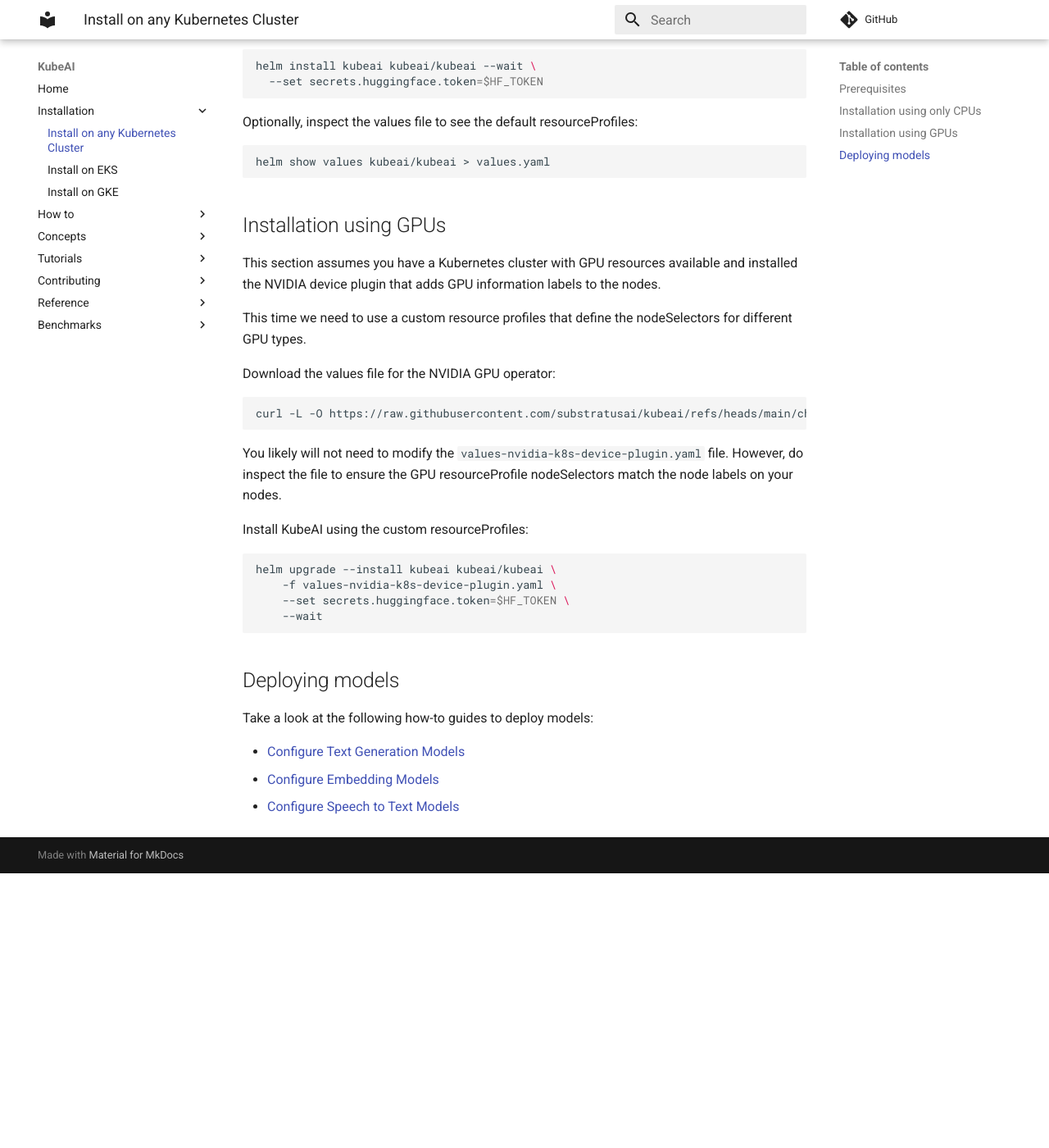
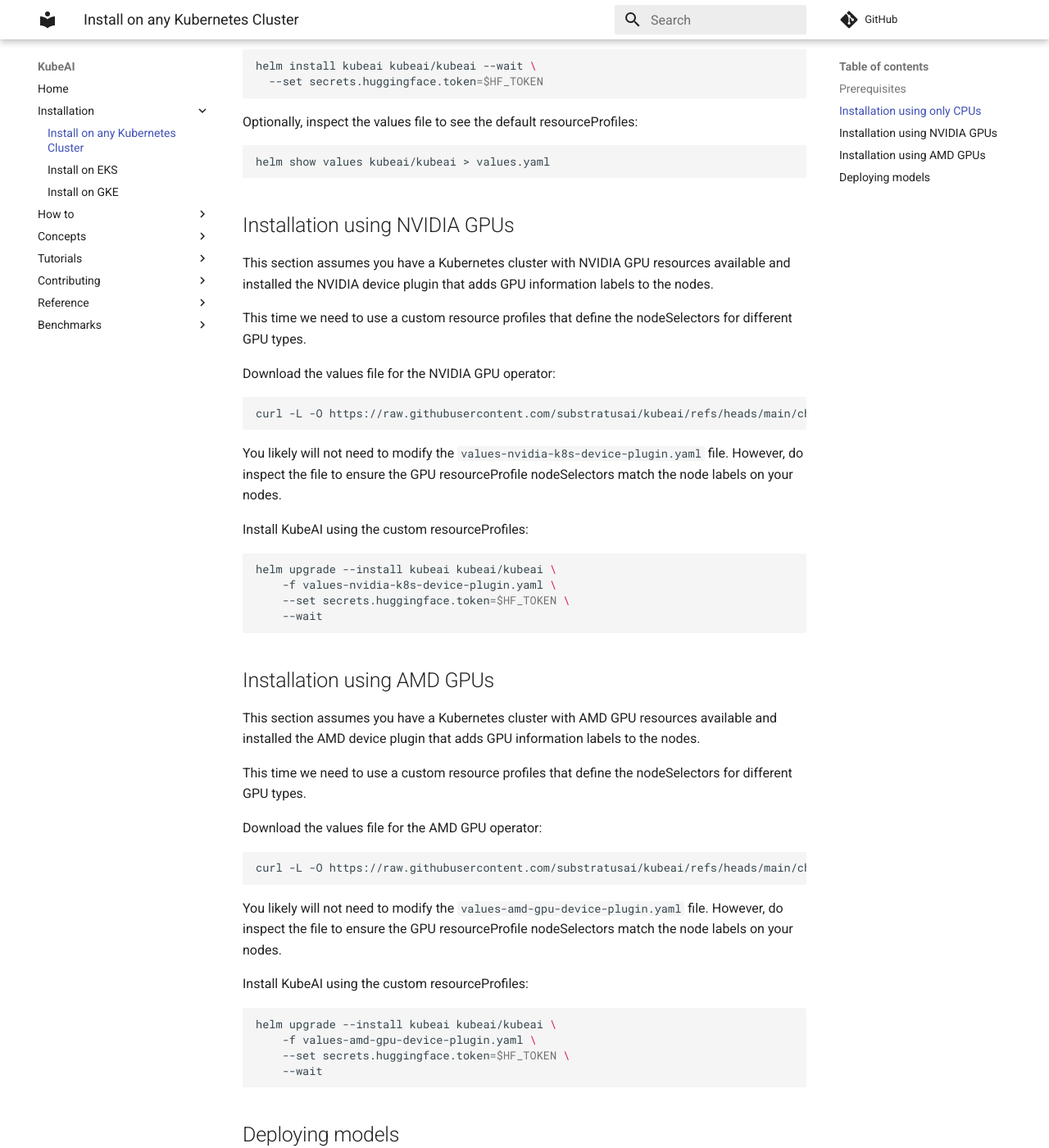
Before and after one commit to substratusai/kubeai, an MkDocs documentation site: the page built from docs/installation/any.md, in a window 1280 px wide and 1400 px high, scrolled down 701 px. Shown: the whole window at 82% size. Built offline with MkDocs 1.6.1 and Material for MkDocs 9.7.7, drawn with Linux system fonts in a browser that asks for light colours; comment, search, counter and statistics services are not loaded; before the commit the page ends 1766 px from its top, so only the background shows below that.

Commit message:
Add support for AMD MI300X GPU (#368)
* Add an image for `amd-gpu`
* Add resourceProfile for AMD MI300X
* Add a default values file for AMD GPU operator
* Add installation guide section for using AMD GPU operator

Benchmark of Llama 3.1 70B on 1 x AMD MI300X:
https://substratus.ai/blog/benchmarking-llama-3.1-70b-amd-mi300x

````diff
--- a/docs/installation/any.md
+++ b/docs/installation/any.md
@@ -38,9 +38,9 @@
 helm show values kubeai/kubeai > values.yaml
 ```
 
-## Installation using GPUs
+## Installation using NVIDIA GPUs
 
-This section assumes you have a Kubernetes cluster with GPU resources available and
+This section assumes you have a Kubernetes cluster with NVIDIA GPU resources available and
 installed the NVIDIA device plugin that adds GPU information labels to the nodes.
 
 This time we need to use a custom resource profiles that define the nodeSelectors
@@ -65,6 +65,33 @@
     --wait
 ```
 
+## Installation using AMD GPUs
+
+This section assumes you have a Kubernetes cluster with AMD GPU resources available and
+installed the AMD device plugin that adds GPU information labels to the nodes.
+
+This time we need to use a custom resource profiles that define the nodeSelectors
+for different GPU types.
+
+Download the values file for the AMD GPU operator:
+
+```bash
+curl -L -O https://raw.githubusercontent.com/substratusai/kubeai/refs/heads/main/charts/kubeai/values-amd-gpu-device-plugin.yaml
+```
+
+You likely will not need to modify the `values-amd-gpu-device-plugin.yaml` file.
+However, do inspect the file to ensure the GPU resourceProfile nodeSelectors match
+the node labels on your nodes.
+
+
+Install KubeAI using the custom resourceProfiles:
+```bash
+helm upgrade --install kubeai kubeai/kubeai \
+    -f values-amd-gpu-device-plugin.yaml \
+    --set secrets.huggingface.token=$HF_TOKEN \
+    --wait
+```
+
 ## Deploying models
 
 Take a look at the following how-to guides to deploy models:
````
Also changed, not shown: 6 other files.
